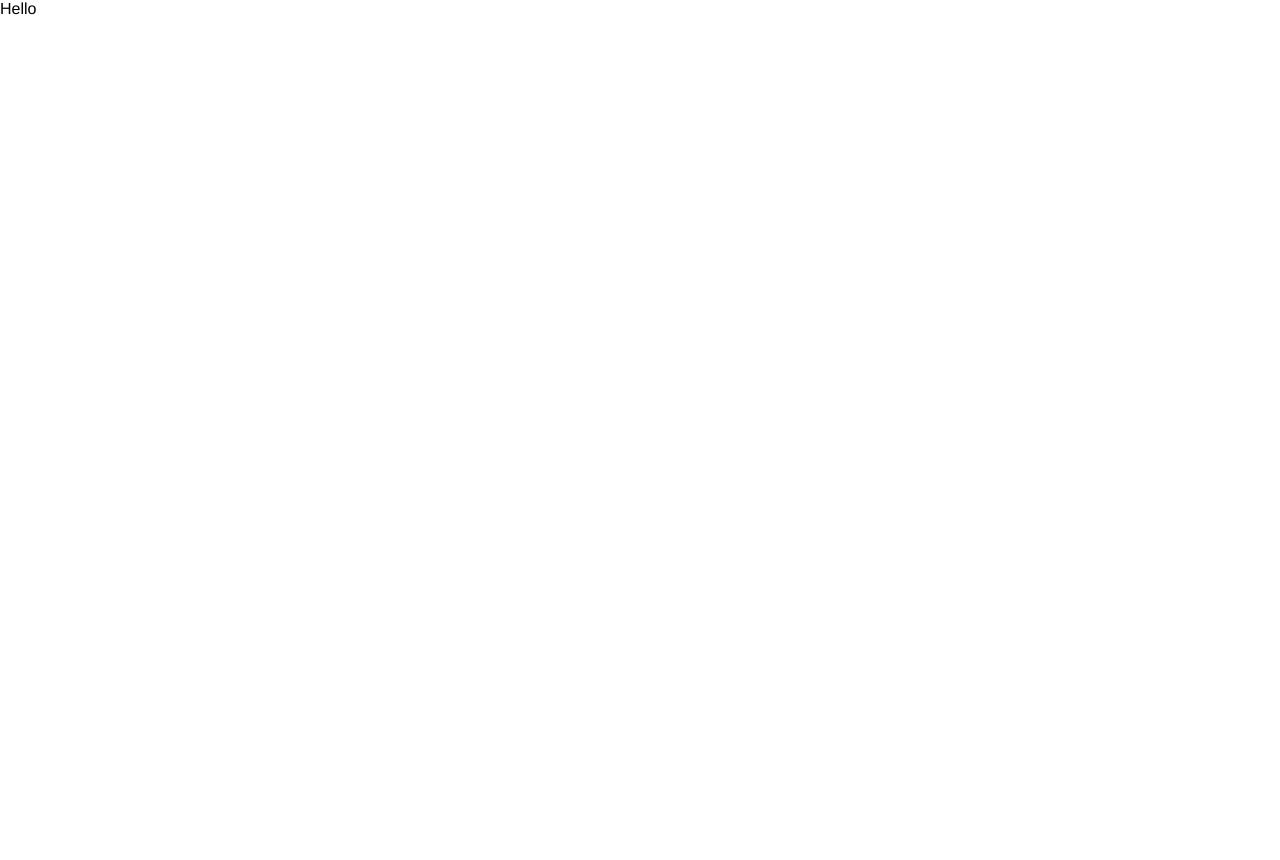
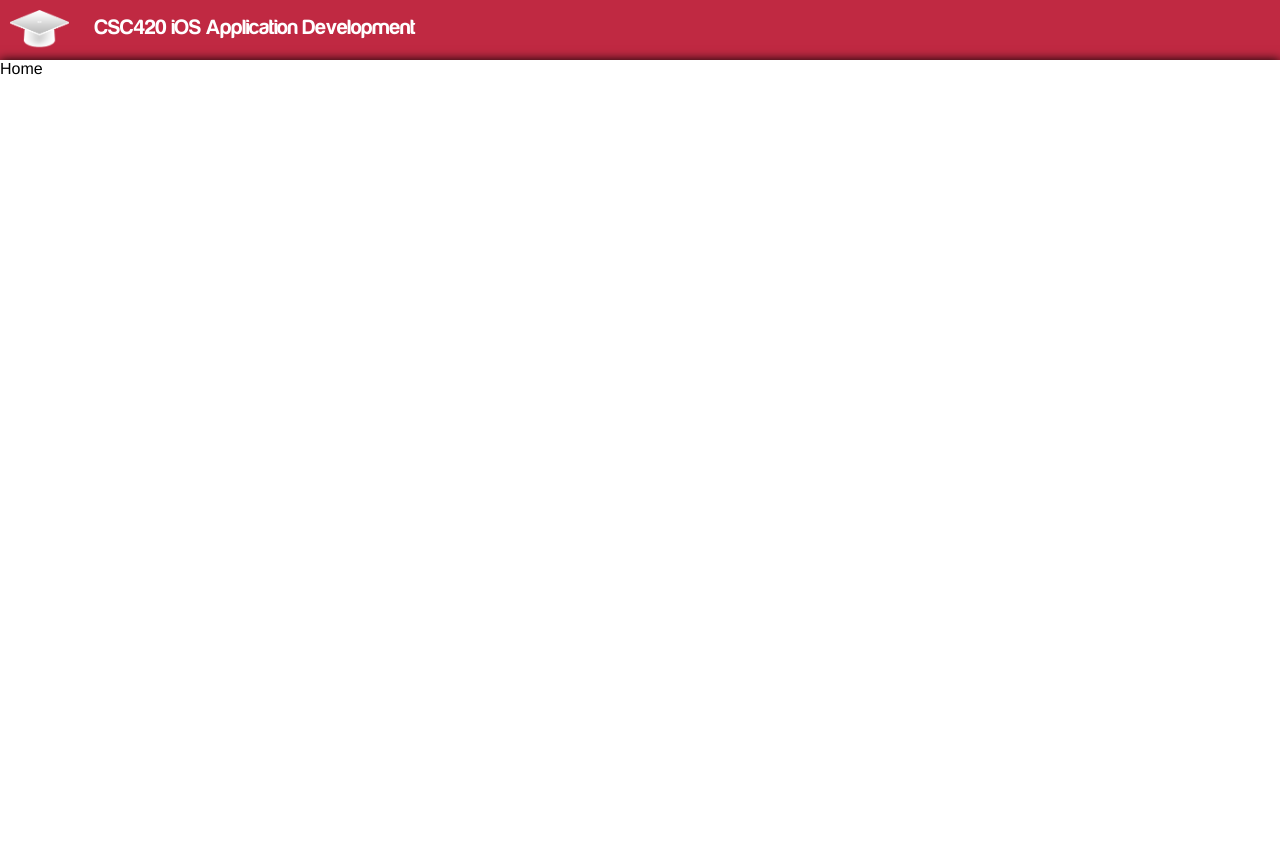
Before and after one commit to zanneth/Seminar, a Django app: page / in a window 1280 px wide. Before the commit the page is almost empty. Before the commit the page ends 15 px from the top, so only its background shows below. Run offline with Django 3.2, Linux system fonts and the light colour scheme.

Commit message:
Initial UI design, some visual work.

```diff
--- a/core/static/css/master.css
+++ b/core/static/css/master.css
@@ -1,12 +1,57 @@
 * {
 	padding: 0;
 	margin: 0;
+}
+
+html, body {
+	width: 100%;
+	height: 100%;
 }
 
 body {
     font-family: Helvetica, Arial, "Lucida Grande", sans-serif;
 	font-size: 12pt;
 	min-width: 1024px;
+
+	background-color: #C02942;
+}
+
+
+/* Custom Fonts */
+
+@font-face {
+	font-family: Levenim;
+	src: url("/static/ttf/lvnm.ttf");
+}
+
+@font-face {
+	font-family: Levenim-Bold;
+	src: url("/static/ttf/lvnmbd.ttf");
+}
+
+@font-face {
+	font-family: Bebas;
+	src: url("/static/ttf/bebas.ttf");
+}
+
+@font-face {
+	font-family: Code;
+	src: url("/static/ttf/CODE Bold.otf");
+}
+
+@font-face {
+	font-family: Coolvetica;
+	src: url("/static/ttf/coolvetica.ttf");
+}
+
+@font-face {
+	font-family: Revolution;
+	src: url("/static/ttf/REVOLUTION.ttf");
+}
+
+@font-face {
+	font-family: Harabara;
+	src: url("/static/ttf/Harabara.ttf");
 }
 
 
@@ -15,3 +60,38 @@ body {
 a > img {
     border: none;
 }
+
+
+/* Main */
+
+div#main-container {
+	height: 100%;
+}
+
+
+/* Header */
+
+div#header {
+	color: #FFF;
+	padding: 10px;
+}
+
+div#header > img#course-icon {
+	height: 40px;
+	vertical-align: middle;
+}
+
+div#header > span#course-name {
+	font-size: 16pt;
+	font-family: Harabara;
+	margin-left: 1em;
+}
+
+
+/* Content */
+
+div#content-container {
+	height: 100%;
+	background-color: #FFF;
+	box-shadow: 0px 0px 10px #000;
+}
--- /dev/null
+++ b/core/templates/base.html
@@ -0,0 +1,31 @@
+<!DOCTYPE html>
+<html>
+<head>
+	<title>{% block title %}{% endblock %}</title>
+
+	<!-- Stylesheets -->
+	{% block css %}
+		<link rel="stylesheet" type="text/css" href="{{STATIC_URL}}css/master.css">
+	{% endblock %}
+
+	<!-- Scripts -->
+	{% block scripts %}
+		<script type="text/javascript" src="{{STATIC_URL}}js/include/jquery-1.7.2.min.js"></script>
+	{% endblock %}
+</head>
+<body>
+
+<div id="main-container">
+	<div id="header">
+		<img id="course-icon" src="{{STATIC_URL}}img/cap-inverted.png" alt="Course Icon">
+		<span id="course-name">CSC420 iOS Application Development</span>
+	</div>
+
+	<div id="content-container">
+		{% block content %}
+		{% endblock %}
+	</div>
+</div>
+
+</body>
+</html>
--- a/core/templates/home.html
+++ b/core/templates/home.html
@@ -1,30 +1,5 @@
-<!DOCTYPE html>
-<html>
-<head>
-	<title>{% block title %}{% endblock %}</title>
+{% extends "base.html" %}
 
-	<!-- Stylesheets -->
-	{% block css %}
-		<link rel="stylesheet" type="text/css" href="{{STATIC_URL}}css/master.css">
-	{% endblock %}
-
-	<!-- Scripts -->
-	{% block scripts %}
-		<script type="text/javascript" src="{{STATIC_URL}}js/include/jquery-1.7.2.min.js"></script>
-	{% endblock %}
-</head>
-<body>
-
-<div id="main-container">
-	<div id="header">
-		Hello
-	</div>
-
-	<div id="content-container">
-		{% block content %}
-		{% endblock %}
-	</div>
-</div>
-
-</body>
-</html>
+{% block content %}
+	Home
+{% endblock %}
--- /dev/null
+++ b/core/urls.py
@@ -0,0 +1,6 @@
+from django.conf.urls import patterns, include, url
+from core import views
+
+urlpatterns = patterns('',
+	url(r'^$', views.home, name="home"),
+)
--- a/seminar/urls.py
+++ b/seminar/urls.py
@@ -4,7 +4,7 @@ from seminar import settings
 
 admin.autodiscover()
 urlpatterns = patterns('',
-	url(r'^$', 'core.views.home', name='home'),
+	url(r'^$', include('core.urls')),
 
     url(r'^admin/', include(admin.site.urls)),
     url(r'^media/(?P<path>.*)$', 'django.views.static.serve', {'document_root': settings.MEDIA_ROOT})
```
Also changed, not shown: core/static/img/cap-inverted.png (added), core/static/img/cap.png (added), core/static/ttf/CODE Bold.otf (added), core/static/ttf/Harabara.ttf (added), core/static/ttf/REVOLUTION.ttf (added), core/static/ttf/bebas.ttf (added), core/static/ttf/coolvetica.ttf (added), core/static/ttf/lvnm.ttf (added), core/static/ttf/lvnmbd.ttf (added), 1 other file.
